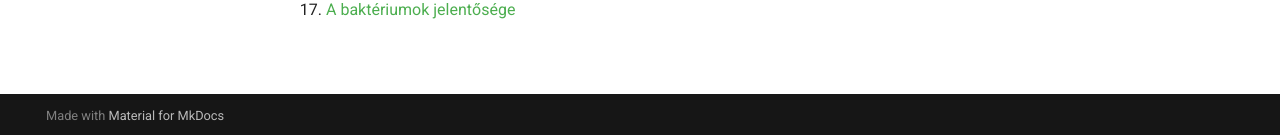
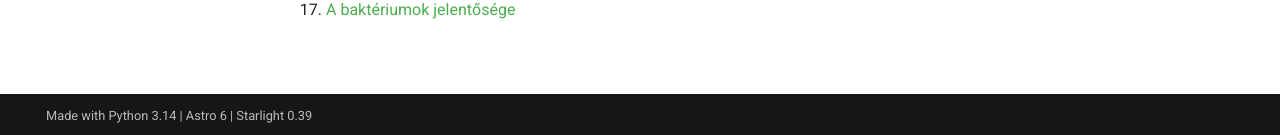
Before and after one commit to ERGO-NET/bio-erettsegi-vazlatok, an MkDocs documentation site: the page built from docs/index.md, in a window 1280 px wide. Shown: the part 762-897 px from the top of the page. Built offline with MkDocs 1.6.1 and Material for MkDocs 9.7.7, drawn with Linux system fonts in a browser that asks for light colours.

Commit message:
Footer szövegének kicserélése a tankönyvi feliratokra utalva
A korábbi "Made with Material for MkDocs" felirat helyett:
"Made with Python 3.14 | Astro 6 | Starlight 0.39"

A Material generátor-felirat kikapcsolva (extra.generator: false),
helyette saját copyright sor jelenik meg a footerben.

Co-Authored-By: Claude Opus 4.7 (1M context) <noreply@anthropic.com>

```diff
--- a/mkdocs.yml
+++ b/mkdocs.yml
@@ -1,6 +1,10 @@
 site_name: Biológia tételek
 docs_dir: docs
 site_url: https://ergo-net.github.io/bio-erettsegi-vazlatok/
+copyright: Made with Python 3.14 | Astro 6 | Starlight 0.39
+
+extra:
+  generator: false
 
 extra_css:
   - stylesheets/extra.css
```
